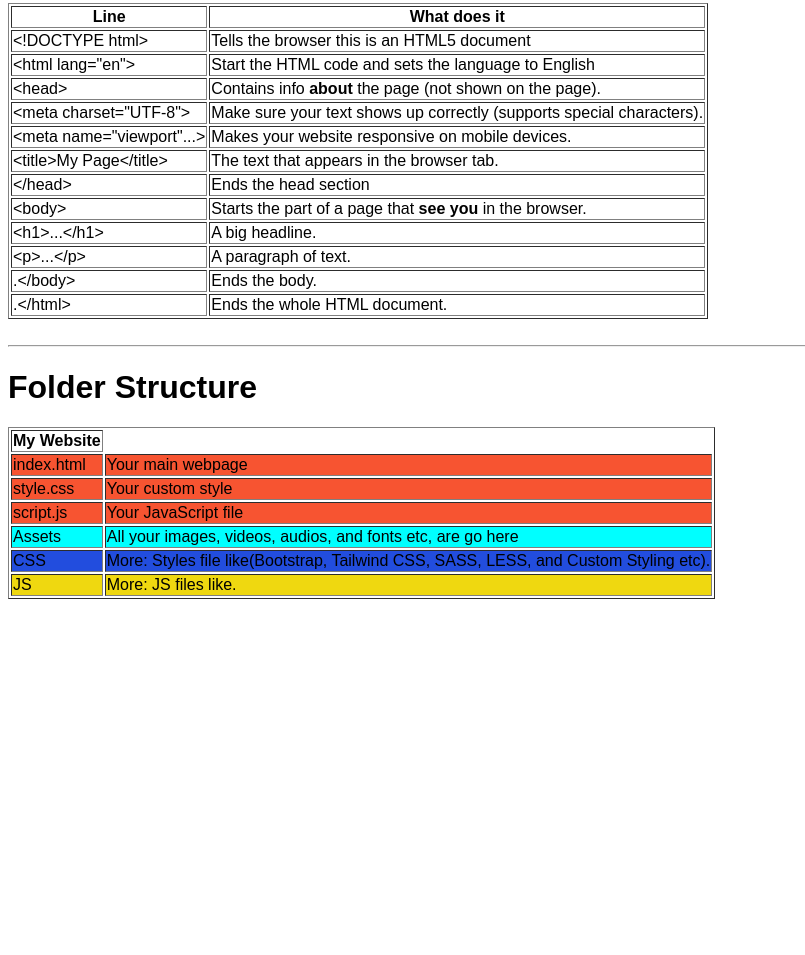
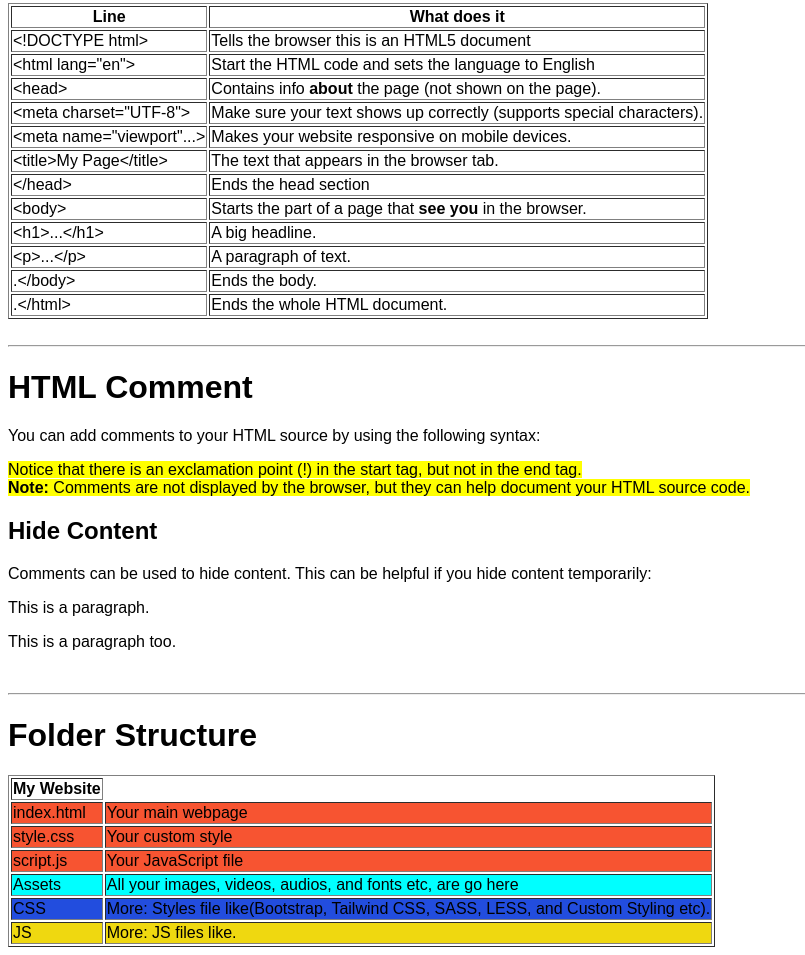
Before and after one commit to hashimmalik59/Full-Stack-Development, a plain HTML site: page HTML/Day1/index.html in a window 1280 px wide. Shown: the part 4145-5100 px from the top of the page, without its empty margins (0-805 px from the left). Before the commit the page ends 4752 px from the top, so only its background shows below. Drawn offline with Linux system fonts and the light colour scheme.

Commit message:
Intro, Basics, Elements, Foramtting, comments, Structring and many more

```diff
--- a/HTML/Day1/index.html
+++ b/HTML/Day1/index.html
@@ -407,6 +407,24 @@
                     <td>Ends the whole HTML document.</td>
                 </tr>
             </table>
+            <br>
+            <hr>
+
+            <h1>HTML Comment</h1>
+            <p>You can add comments to your HTML source by using the following syntax:</p>
+            <!-- Write your comments here -->
+            <mark>Notice that there is an exclamation point (!) in the start tag, but not in the end tag.</mark>
+            <br>
+            <mark><b>Note:</b> Comments are not displayed by the browser, but they can help document your HTML source
+                code.</mark>
+
+            <h2>Hide Content</h2>
+            <p>Comments can be used to hide content.
+                This can be helpful if you hide content temporarily:</p>
+
+            <p>This is a paragraph.</p>
+            <!-- <p>This is another paragraph </p> -->
+            <p>This is a paragraph too.</p>
 
             <br>
             <hr>
```
